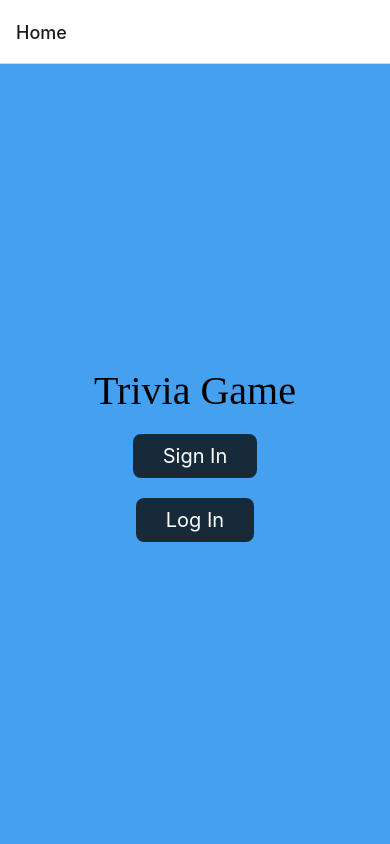
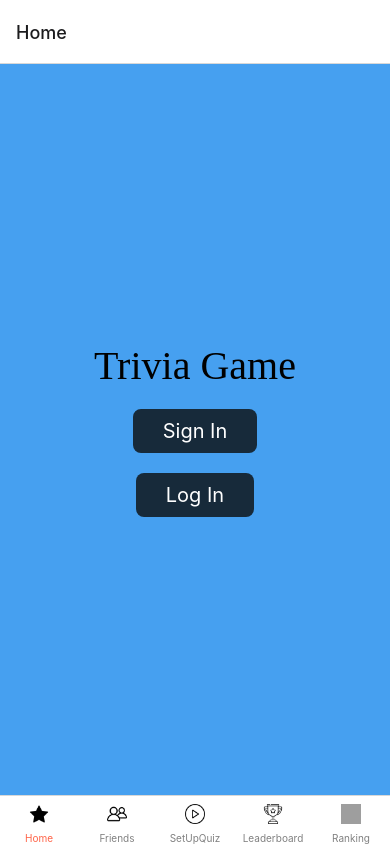
Before and after one commit to AntalZsofia/Trivia-Game, a React Native app: screen / in a window 390 px wide. Built offline with nearby package versions, Linux system fonts and the light colour scheme; grey boxes are pictures that could not be loaded.

Commit message:
Add bottom tab navigation to App.js

```diff
--- a/App.js
+++ b/App.js
@@ -1,35 +1,64 @@
 import React, {useState} from 'react';
 import { NavigationContainer } from '@react-navigation/native';
-import { createStackNavigator } from '@react-navigation/stack';
-import * as Font from 'expo-font';
+import { createBottomTabNavigator } from '@react-navigation/bottom-tabs';
 import HomeScreen from './screens/HomeScreen';
 import SetUpQuizScreen from './screens/SetUpQuizScreen';
+import FriendsScreen from './screens/FriendsScreen';
+import LeaderboardScreen from './screens/LeaderboardScreen';
+import RankingScreen from './screens/RankingScreen';
+import Home from './assets/icons/star.png';
+import Play from './assets/icons/play.png'
+import Friends from './assets/icons/friends.png'
+import Leaderboard from './assets/icons/trophyicon.png'
+import Ranking from './assets/icons/ranking.png'
 
-const Stack = createStackNavigator();
+import { Image } from 'react-native';
+
+const Tab = createBottomTabNavigator();
 
 export default function App() {
-  // const [fontLoaded, setFontLoaded] = useState(false);
-
-  // if (!fontLoaded) {
-  //   return (
-  //     <AppLoading
-  //       startAsync={loadFonts}
-  //       onFinish={() => setFontLoaded(true)}
-  //     />
-  //   );
-  // }
-
   return (
   <NavigationContainer>
-  <Stack.Navigator initialRouteName="Home">
-    <Stack.Screen name="Home" component={HomeScreen} />
-    <Stack.Screen name="SetUpQuiz" component={SetUpQuizScreen} />
-  </Stack.Navigator>
+  <Tab.Navigator
+        screenOptions={({ route }) => ({
+          tabBarIcon: ({ focused }) => {
+            let icon;
+
+            switch (route.name) {
+              case 'Home':
+                icon = <Image source={Home} style={{ width: 20, height: 20 }} />;
+                break;
+              case 'SetUpQuiz':
+                icon = <Image source={Play} style={{ width: 20, height: 20 }} />;
+                break;
+              case 'Friends':
+                icon = <Image source={Friends} style={{ width: 20, height: 20 }} />;
+                break;
+              case 'Leaderboard':
+                icon = <Image source={Leaderboard} style={{ width: 20, height: 20 }} />;
+                break;
+              case 'Ranking':
+                icon = <Image source={Ranking} style={{ width: 20, height: 20 }} />;
+                break;
+              default:
+                icon = <Image source={Home} style={{ width: 20, height: 20 }} />;
+                break;
+            }
+            return icon;
+          },
+        })}
+        tabBarOptions={{
+          activeTintColor: 'tomato',
+          inactiveTintColor: 'gray',
+        }}
+      >
+        <Tab.Screen name="Home" component={HomeScreen} />
+        <Tab.Screen name="Friends" component={FriendsScreen} />
+        <Tab.Screen name="SetUpQuiz" component={SetUpQuizScreen} />
+        <Tab.Screen name="Leaderboard" component={LeaderboardScreen} />
+        <Tab.Screen name="Ranking" component={RankingScreen} />
+      </Tab.Navigator>
+
 </NavigationContainer>
   );
 }
-async function loadFonts() {
-  await Font.loadAsync({
-    'Play': require('./fonts/Play-Bold.ttf')
-  });
-}
--- a/package.json
+++ b/package.json
@@ -12,6 +12,7 @@
     "@expo/webpack-config": "^19.0.0",
     "@react-native-community/masked-view": "^0.1.11",
     "@react-native-picker/picker": "^2.6.1",
+    "@react-navigation/bottom-tabs": "^6.5.11",
     "@react-navigation/native": "^6.1.9",
     "@react-navigation/stack": "^6.3.20",
     "expo": "~49.0.15",
```
Also changed, not shown: 1 other file (tests, documents, lock files or other folders).
